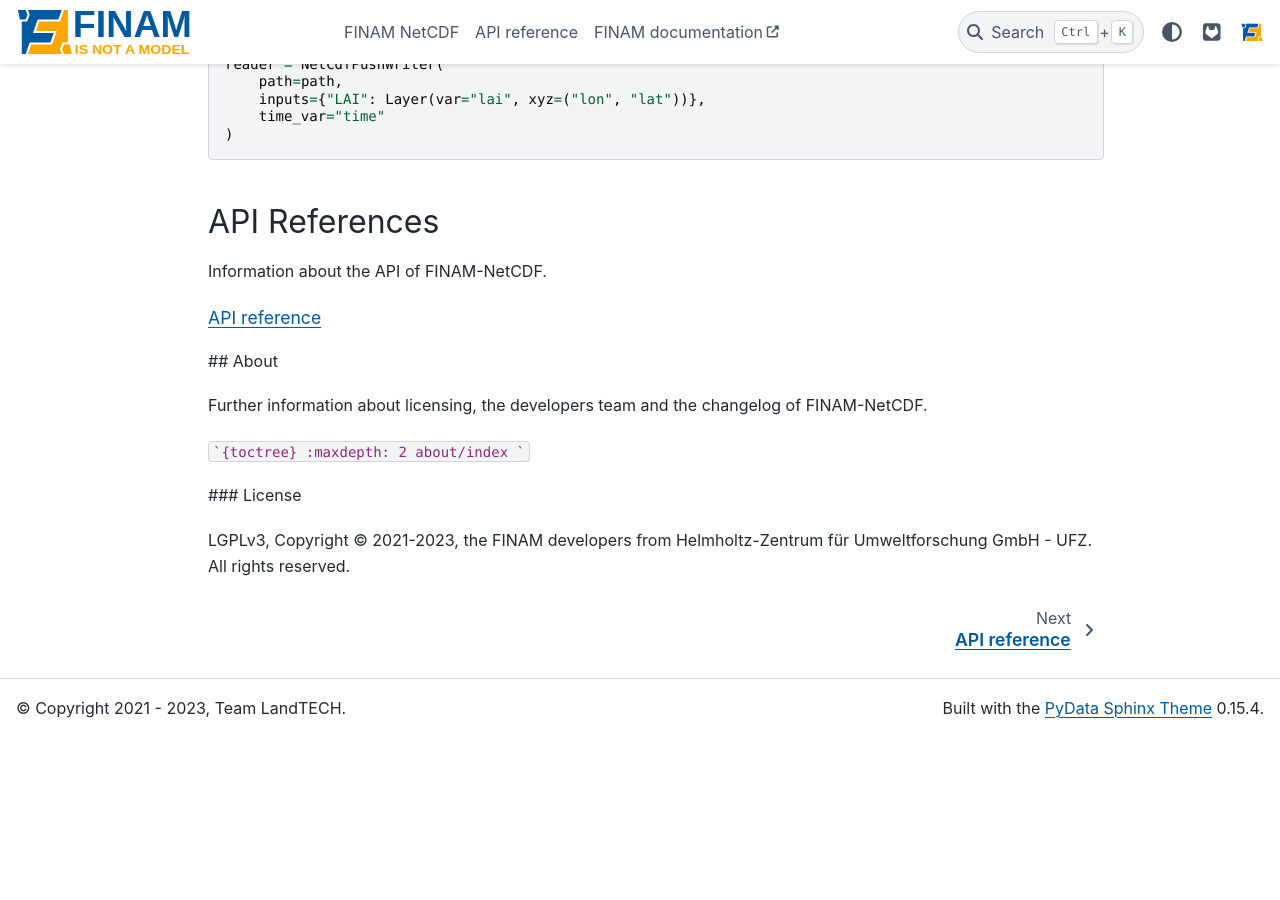
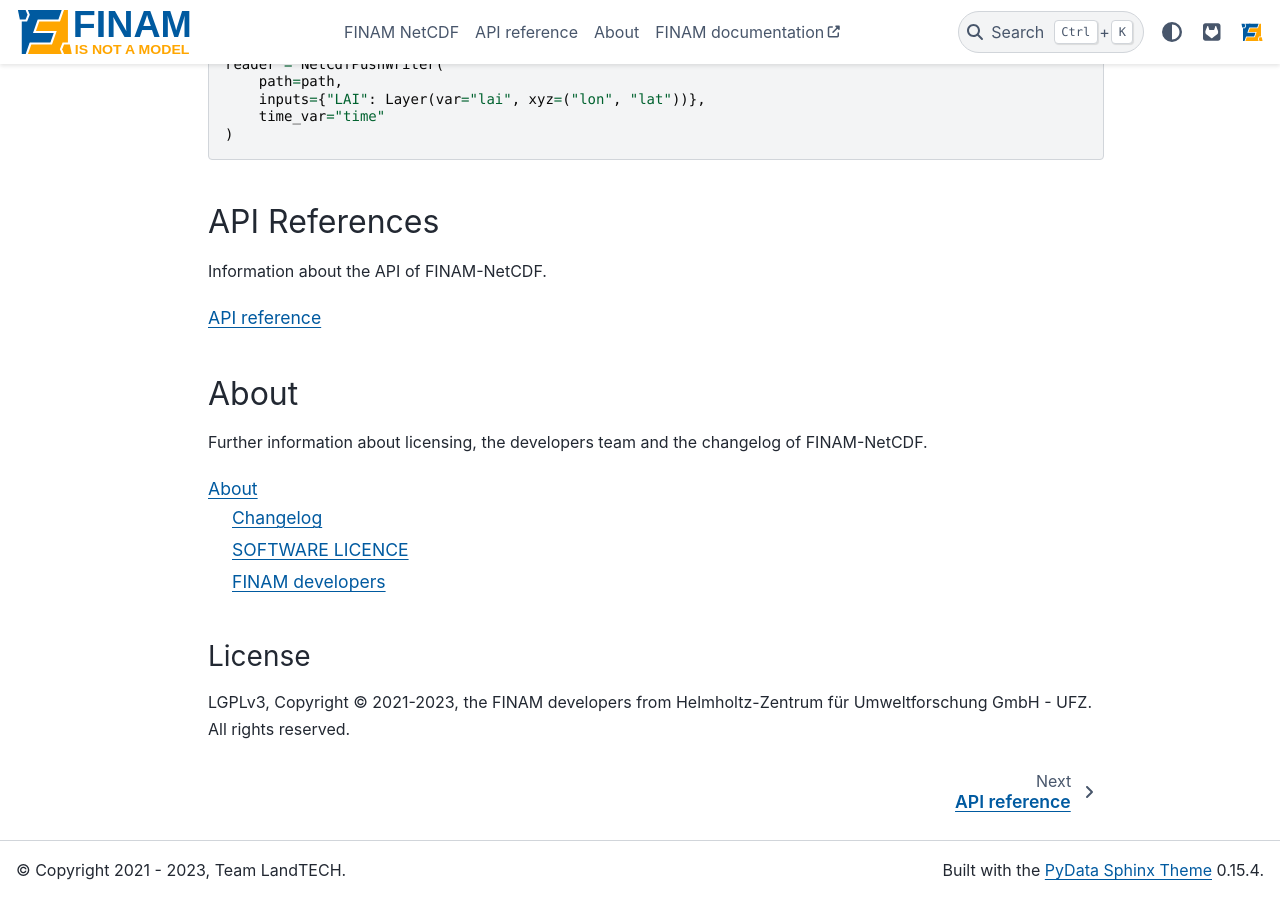
Before and after one commit to finam-ufz/finam-netcdf, a Sphinx documentation site: the page built from docs/source/index.rst, in a window 1280 px wide and 900 px high, scrolled down 3087 px. Built offline with Sphinx 7.4.7 and the PyData theme 0.15.4, drawn with Linux system fonts in a browser that asks for light colours; pages that are not in the unit, such as notebooks, are missing from menus; before the commit the page ends 3824 px from its top, so only the background shows below that; part of the change alters nothing that is shown.

````diff
--- a/docs/source/conf.py
+++ b/docs/source/conf.py
@@ -16,6 +16,7 @@ author = "FINAM Developers"
 # https://www.sphinx-doc.org/en/master/usage/configuration.html#general-configuration
 
 extensions = [
+    "myst_parser",
     "sphinx_design",
     "sphinx.ext.autodoc",
     "sphinx.ext.autosummary",
--- a/docs/source/index.rst
+++ b/docs/source/index.rst
@@ -171,15 +171,18 @@ Information about the API of FINAM-NetCDF.
     api/index
 
 
-## About
+About
+-----
 
 Further information about licensing, the developers team and the changelog of FINAM-NetCDF.
 
-```{toctree}
-:maxdepth: 2
-about/index
-```
+.. toctree::
+  :maxdepth: 2
 
-### License
+  about/index
+
+
+License
+^^^^^^^
 
 LGPLv3, Copyright © 2021-2023, the FINAM developers from Helmholtz-Zentrum für Umweltforschung GmbH - UFZ. All rights reserved.
````
